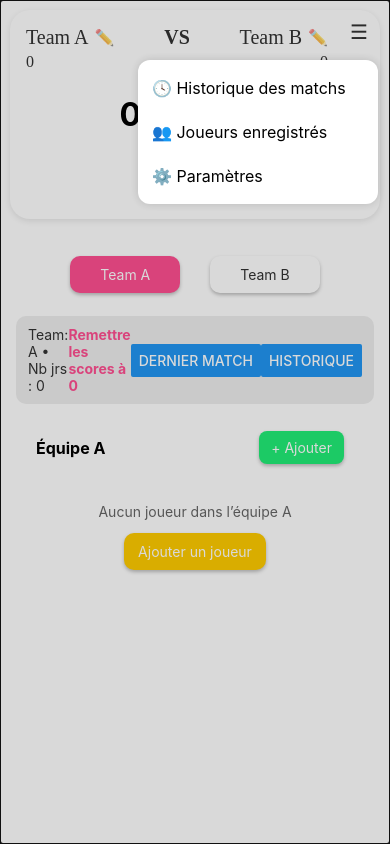
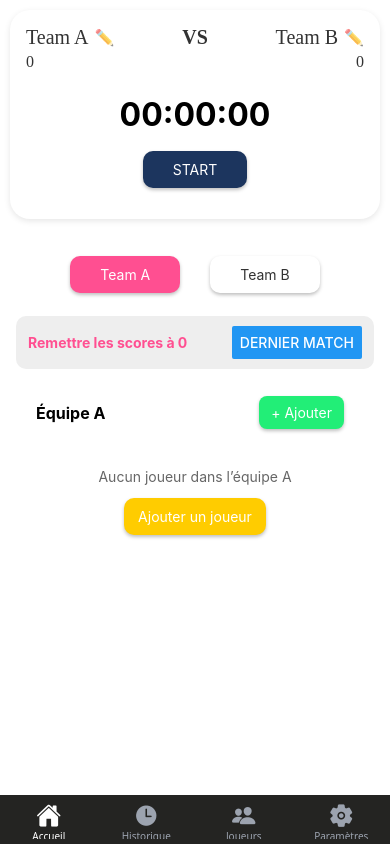
Before and after one commit to MognedahoMouhamadi/BasketScore-, a React Native app: screen /Tabs in a window 390 px wide. Built offline with nearby package versions, Linux system fonts and the light colour scheme; what react-native-worklets would draw is missing.

Commit message:
Mise à jour
-mise à jour de version npm et expo et réact...
- mise en place du bottom bar (à améliorer design)

```diff
--- a/package.json
+++ b/package.json
@@ -12,6 +12,7 @@
   "dependencies": {
     "@expo/metro-runtime": "~6.1.2",
     "@react-native-async-storage/async-storage": "2.2.0",
+    "@react-navigation/bottom-tabs": "^7.4.9",
     "@react-navigation/native": "^7.1.17",
     "@react-navigation/stack": "^7.4.5",
     "expo": "^54.0.12",
@@ -28,9 +29,9 @@
   },
   "devDependencies": {
     "@babel/core": "^7.25.2",
-    "@types/react": "~19.0.10",
+    "@types/react": "~19.1.10",
     "@types/react-native": "^0.72.8",
-    "typescript": "~5.8.3"
+    "typescript": "~5.9.2"
   },
   "private": true
 }
--- a/src/App.tsx
+++ b/src/App.tsx
@@ -4,44 +4,26 @@ import 'react-native-gesture-handler';
 import { NavigationContainer, DefaultTheme } from '@react-navigation/native';
 import { createStackNavigator } from '@react-navigation/stack';
 import { ThemeProvider } from './theme/ThemeProvider';
-import HomeScreen from './screens/HomeScreen';
-import PlayerScreen from './screens/PlayersDirectoryScreen';
+
+import BottomTabs from './navigation/BottomTabs';
 import MatchSummaryScreen from './screens/MatchSummaryScreen';
-import MatchHistoryScreen from './screens/matchHistoryScreen';
-import PlayersDirectoryScreen from './screens/PlayersDirectoryScreen';
-import SettingsScreen from './screens/SettingScreen';
 
-const Stack = createStackNavigator();
+const Stack = createStackNavigator(); // tu peux garder stack ou passer à native-stack
 
 export default function App() {
   return (
     <ThemeProvider>
       <NavigationContainer theme={DefaultTheme}>
-        <Stack.Navigator
-          screenOptions={{ headerShown: false }}
-          initialRouteName="Home"   // ✅ à ce niveau
-        >
-          <Stack.Screen name="Home" component={HomeScreen} />
-          <Stack.Screen name="Player" component={PlayerScreen} />
+        <Stack.Navigator screenOptions={{ headerShown: false }} initialRouteName="Tabs">
+          {/* Racine = Tabs */}
+          <Stack.Screen name="Tabs" component={BottomTabs} />
+
+          {/* Écrans au-dessus des onglets */}
           <Stack.Screen
             name="MatchSummary"
             component={MatchSummaryScreen}
-            options={{ title: 'Bilan du match' }}
+            options={{ headerShown: true, title: 'Bilan du match' }}
           />
-
-          <Stack.Screen
-            name="MatchHistory"
-            component={MatchHistoryScreen}
-            options={{ title: 'Historique des matchs', headerShown: true }}
-          />
-          <Stack.Screen name="Settings" component={SettingsScreen} options={{ title:'Paramètres' }} />
-          <Stack.Screen name="PlayersDirectory" component={PlayersDirectoryScreen} options={{ title:'Joueurs enregistrés' }} />
-
-
-
-
-
-
         </Stack.Navigator>
       </NavigationContainer>
     </ThemeProvider>
--- a/src/components/organisms/Header.tsx
+++ b/src/components/organisms/Header.tsx
@@ -55,13 +55,7 @@ export default function Header({
 
         {/* menu burger */}
 
-        <View style={{ position: 'absolute', right: 12, top: 10 }}>
-          <TouchableOpacity onPress={onOpenMenu} hitSlop={{ top: 8, bottom: 8, left: 8, right: 8 }}>
-            <Text style={{ fontSize: 20, color: colors.text }}>☰</Text>
-          </TouchableOpacity>
-        </View>
        <View style={styles.teamRow}>
-
         {/* gauche */}
         <View style={styles.colLeft}>
           <TouchableOpacity
@@ -136,7 +130,7 @@ const styles = StyleSheet.create({
     flex: 1,
     alignItems: 'flex-end',
     gap: 4,
-    paddingRight: 36, // ✅ espace ajouté pour éviter le chevauchement
+    paddingRight: 0, // ✅ espace ajouté pour éviter le chevauchement
   },
   title: { fontWeight: 'bold', fontSize: 20 },
   chronoWrap: { width: '100%', alignItems: 'center', marginTop: 6 },
--- /dev/null
+++ b/src/navigation/BottomTabs.tsx
@@ -0,0 +1,41 @@
+// src/navigation/BottomTabs.tsx
+import React from 'react';
+import { createBottomTabNavigator } from '@react-navigation/bottom-tabs';
+import { Ionicons } from '@expo/vector-icons';
+import HomeScreen from '../screens/HomeScreen';
+import MatchHistoryScreen from '../screens/matchHistoryScreen';
+import PlayersDirectoryScreen from '../screens/PlayersDirectoryScreen';
+import SettingsScreen from '../screens/SettingScreen';
+
+const Tab = createBottomTabNavigator();
+
+export default function BottomTabs() {
+  return (
+    <Tab.Navigator
+      initialRouteName="Home"
+      screenOptions={({ route }) => ({
+        headerShown: false,
+        tabBarActiveTintColor: '#ffffff',
+        tabBarInactiveTintColor: '#9ca3af',
+        tabBarStyle: {
+          backgroundColor: '#242422',
+          borderTopColor: 'transparent',
+        },
+        tabBarIcon: ({ color, size }) => {
+          const icons: Record<string, keyof typeof Ionicons.glyphMap> = {
+            Home: 'home',
+            MatchHistory: 'time',
+            PlayersDirectory: 'people',
+            Settings: 'settings',
+          };
+          return <Ionicons name={icons[route.name]} size={size} color={color} />;
+        },
+      })}
+    >
+      <Tab.Screen name="Home" component={HomeScreen} options={{ title: 'Accueil' }} />
+      <Tab.Screen name="MatchHistory" component={MatchHistoryScreen} options={{ title: 'Historique' }} />
+      <Tab.Screen name="PlayersDirectory" component={PlayersDirectoryScreen} options={{ title: 'Joueurs' }} />
+      <Tab.Screen name="Settings" component={SettingsScreen} options={{ title: 'Paramètres' }} />
+    </Tab.Navigator>
+  );
+}
--- a/src/screens/HomeScreen.tsx
+++ b/src/screens/HomeScreen.tsx
@@ -17,8 +17,7 @@ import { usePlayers } from '../hooks/usePlayers';
 import { useMatchLogic } from '../hooks/useMatchLogic';
 import { useTeamNames } from '../hooks/useTeamName';
 
-import {menuOpen, openMenu, closeMenu, toggleMenu} from '../hooks/useMenu';
-import MenuSheet from '../components/molecules/MenuSheet';
+import BottomTabs from '../navigation/BottomTabs';
 
 
 
@@ -104,7 +103,6 @@ const onRestart = () => { handleRestartSeed(); reset(); };
         onPause={pause}
         onRestart={onRestart}
         onRenameTeam={(t) => openRename(t)}   // 👈 (voir modal ci-dessous)
-        onOpenMenu={() => setMenuOpen(true)}
       />
 
       <ScrollView contentContainerStyle={styles.scroll}>
@@ -118,9 +116,6 @@ const onRestart = () => { handleRestartSeed(); reset(); };
         </View>
 
         <View style={[styles.summary, { backgroundColor: colors.gris }]}>
-          <Text style={{ color: colors.text }}>
-            Team: {selectedTeam} • Nb jrs : {visiblePlayers.length}
-          </Text>
           <Text
             style={{ color: colors.rose, fontWeight: '700' }}
             onPress={() => {
@@ -131,8 +126,6 @@ const onRestart = () => { handleRestartSeed(); reset(); };
             Remettre les scores à 0
           </Text>
           <Button title="dernier match" onPress={openLastSummary} />
-          <Button title="Historique" onPress={() => navigation.navigate('MatchHistory')} />
-
         {/* à mettre dans un écran menu */}
 
         </View>
@@ -154,14 +147,6 @@ const onRestart = () => { handleRestartSeed(); reset(); };
         />
 
       </ScrollView>
-      <MenuSheet
-        visible={menuOpen}
-        onClose={() => { closeMenu(); }}
-        onGoHistory={() => navigation.navigate('MatchHistory')}
-        onGoSettings={() => navigation.navigate('Settings')}        // écran placeholder
-        onGoPlayers={() => navigation.navigate('PlayersDirectory')} // écran placeholder
-      />
-
 
     </SafeAreaView>
   );
--- a/src/screens/MatchSummaryScreen.tsx
+++ b/src/screens/MatchSummaryScreen.tsx
@@ -1,10 +1,11 @@
 // screens/MatchSummaryScreen.tsx
 import React, { useEffect, useState } from 'react';
-import { SafeAreaView, View, Text, StyleSheet, FlatList } from 'react-native';
+import { View, Text, StyleSheet, FlatList } from 'react-native';
 import { useRoute, useNavigation } from '@react-navigation/native';
 import AsyncStorage from '@react-native-async-storage/async-storage';
 import { useTheme } from '../theme/ThemeProvider';
 import { Button } from '../components/atoms/button';
+import { SafeAreaView } from 'react-native-safe-area-context';
 
 type Player = { name: string; points: number };
 type MatchSummary = {
--- a/src/screens/PlayersDirectoryScreen.tsx
+++ b/src/screens/PlayersDirectoryScreen.tsx
@@ -1,9 +1,23 @@
 // PlayerScreen.tsx
 import React from 'react';
+import { View, Text,  } from 'react-native';
+import { SafeAreaView } from 'react-native-safe-area-context';
+import { colors } from '../theme';
+import { Button } from '../components/atoms/button';
+import { useNavigation } from '@react-navigation/native';
+
+
 
 export default function PlayerScreen() {
+   const navigation = useNavigation();
+
   return (
     // Replace this with your actual UI
-    <></>
+          <SafeAreaView>
+                <View style={{ marginBottom: 10 }}>
+                  <Button title="⬅︎ Retour" onPress={() => navigation.goBack()} color={colors.primary} />
+                </View>
+            <Text>Paramètres</Text>
+          </SafeAreaView>
   );
 }
--- a/src/screens/SettingScreen.tsx
+++ b/src/screens/SettingScreen.tsx
@@ -1,10 +1,20 @@
 import React from 'react';
 import { View, Text } from 'react-native';
+import { colors } from '../theme';
+import { Button } from '../components/atoms/button';
+
+import { useNavigation } from '@react-navigation/native';
+import { SafeAreaView } from 'react-native-safe-area-context';
 
 export default function SettingsScreen() {
+  const navigation = useNavigation();
+
   return (
-    <View style={{ flex:1, alignItems:'center', justifyContent:'center' }}>
-      <Text>Paramètres (à venir)</Text>
-    </View>
+        <SafeAreaView>
+              <View style={{ marginBottom: 10 }}>
+                <Button title="⬅︎ Retour" onPress={() => navigation.goBack()} color={colors.primary} />
+              </View>
+          <Text>Paramètres</Text>
+        </SafeAreaView>
   );
 }
```
Also changed, not shown: src/navigation/types.ts (+8 -2 lines), 1 other file (tests, documents, lock files or other folders).
